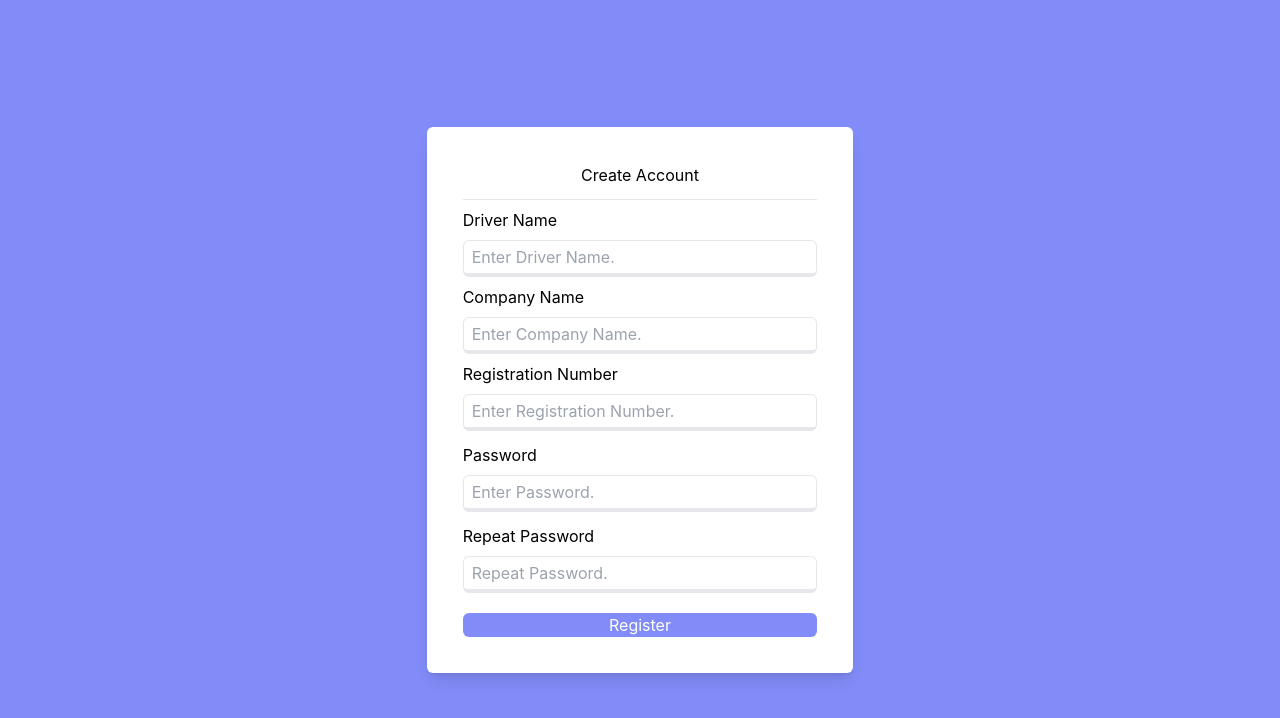
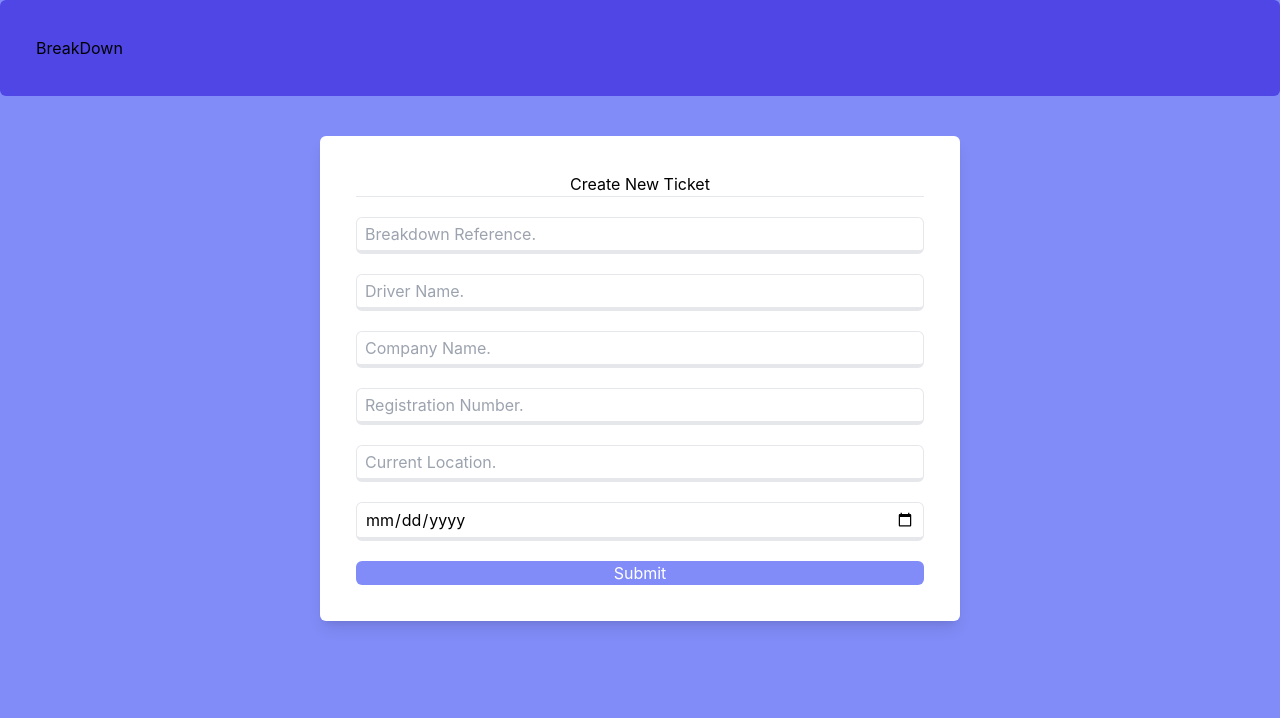
Before and after one commit to SbongaMabaso/breakdown, a React (Create React App) app: page / in a window 1280 px wide. Shown: the top 718 px of the page. Built offline with nearby package versions, Linux system fonts and the light colour scheme.

Commit message:
Adding displays on home page

```diff
--- a/src/App.js
+++ b/src/App.js
@@ -8,9 +8,9 @@ function App() {
       {/* <h1 className="text-3xl font-bold underline">
         BreakDown Mob
       </h1> */}
-      {/* <Home /> */}
+      <Home />
       {/* <Login /> */}
-      <Register />
+      {/* <Register /> */}
     </div>
   );
 }
--- a/src/pages/Home.jsx
+++ b/src/pages/Home.jsx
@@ -7,10 +7,41 @@ const Home = () => {
             <h3>Break<span>Down</span></h3>
         </div>
 
-        <div className="w-1/2 p-9 mt-20 shadow-lg bg-white rounded-md">
+        <div className="w-1/2 p-9 mt-10 shadow-lg bg-white rounded-md">
             <p className="text-center">
               Create New Ticket
             </p>
+            <hr />
+            {/* Breakdown reference */}
+            <div className='mt-5'>
+                <input type="text" id="bdref" className="border border-b-4 w-full taxt-base px-2 py-1 rounded-md" placeholder="Breakdown Reference."/>
+            </div>
+            {/* Driver Name */}
+            <div className='mt-5'>
+                <input type="text" id="name" className="border border-b-4 w-full taxt-base px-2 py-1 rounded-md" placeholder="Driver Name."/>
+            </div>
+            {/* Company Name */}
+            <div className='mt-5'>
+                <input type="text" id="company" className="border border-b-4 w-full taxt-base px-2 py-1 rounded-md" placeholder="Company Name."/>
+            </div>
+            {/* Registration Number */}
+            <div className='mt-5'>
+                <input type="text" id="registration" className="border border-b-4 w-full taxt-base px-2 py-1 rounded-md" placeholder="Registration Number."/>
+            </div>
+            {/* Current Location */}
+            <div className='mt-5'>
+                <input type="text" id="location" className="border border-b-4 w-full taxt-base px-2 py-1 rounded-md" placeholder="Current Location."/>
+            </div>
+            {/* Breakdown DateTime */}
+            <div className='mt-5'>
+                <input type="date" id="bddate" className="border border-b-4 w-full taxt-base px-2 py-1 rounded-md" placeholder="Breakdown Date."/>
+            </div>
+            {/* Submit Button */}
+            <div className='mt-5'>
+                <button type="submit" className="w-full rounded-md border-1 border-indigo-600 bg-indigo-400 hover:bg-indigo-200 text-white hover:text-black">
+                    Submit
+                </button>
+            </div>
         </div>
     </div>
   )
```
